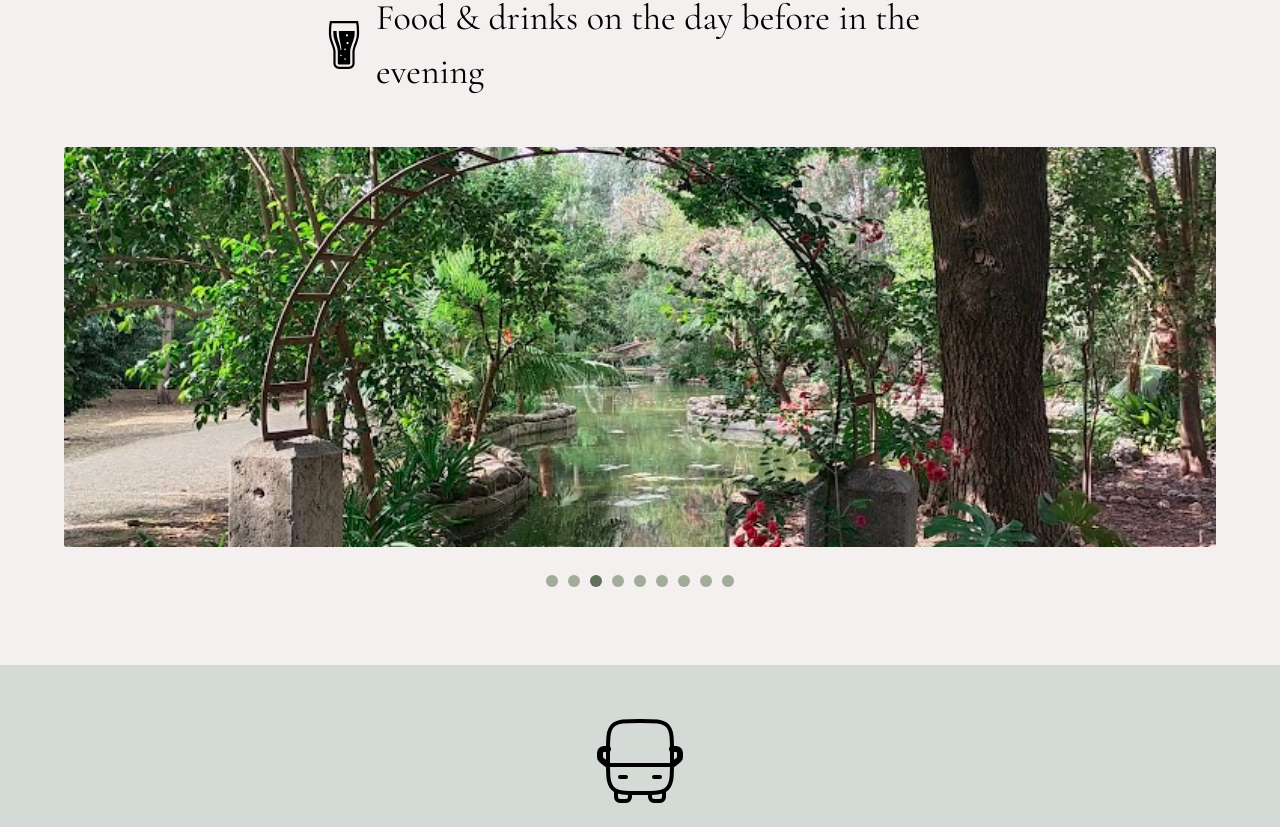
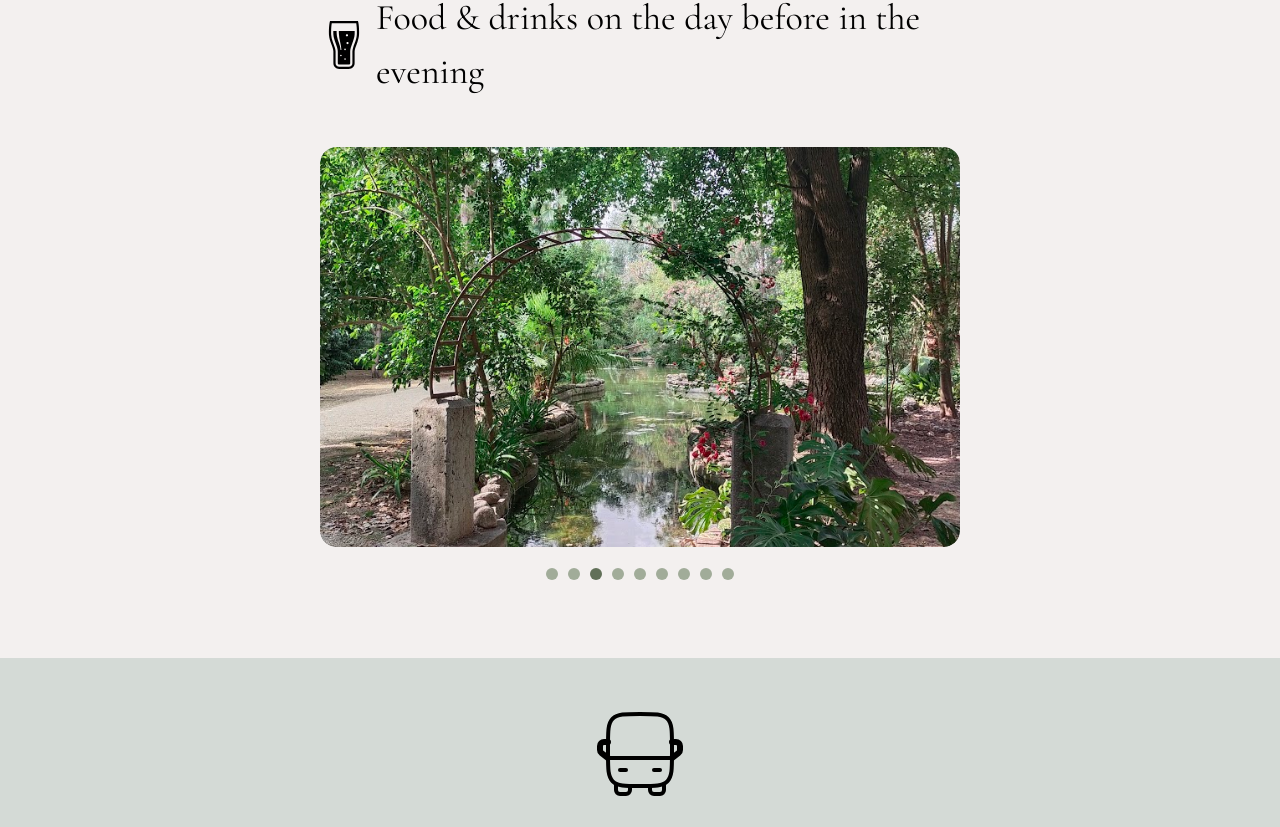
Before and after one commit to camilleri/web-boda, a React (Vite) app: page / in a window 1280 px wide. Shown: the part 1293-2120 px from the top of the page. Built offline with nearby package versions, Linux system fonts and the light colour scheme.

Commit message:
Final styles

```diff
--- a/src/FooterSection.tsx
+++ b/src/FooterSection.tsx
@@ -1,10 +1,7 @@
 import styled from "styled-components";
 import Section from "./style_components/Section";
 import Text from "./style_components/Text";
-import {
-  colorOlive,
-  outerSectionSpacer,
-} from "./style_components/constants";
+import { colorOlive, outerSectionSpacer } from "./style_components/constants";
 import FlexContainer from "./style_components/FlexContainer";
 import Spacer from "./style_components/Spacer";
 import { Trans, useTranslation } from "react-i18next";
@@ -12,8 +9,8 @@ import useIsMobile from "./hooks/useIsMobile";
 
 const LogoImage = styled.img`
   background-position: center top; /* Horizontally and vertically center */
-  height: 60px;
-  width: 60px;
+  height: 100%;
+  width: 72px;
   object-fit: contain;
 
   /* Adjust for smaller screens (mobile) */
@@ -31,7 +28,7 @@ const StyledA = styled.a`
     font-size: 1.5vh;
   }
 
-   &:hover {
+  &:hover {
     transform: scale(1.05);
   }
 `;
@@ -48,28 +45,28 @@ const VerticalSeparation = styled.div`
   height: 2vh;
   margin-top: 4px;
   @media (max-width: 768px) {
-      margin-top: 3px;
-      height: 1.5vh;
-
+    margin-top: 3px;
+    height: 1.5vh;
   }
-`
+`;
 
 type Props = {
   backgroundColor: string;
 };
 function FooterSection(props: Props) {
   useTranslation();
-  const isMobile = useIsMobile()
+  const isMobile = useIsMobile();
 
   return (
     <Section backgroundColor={props.backgroundColor}>
       <Footer>
-
         <Spacer top="0.5em" bottom="0.5em" left="16px" right="16px">
-          <FlexContainer
-            width="100%"
-            justifyContent="space-between">
-            <FlexContainer justifyContent={isMobile ? "space-between" : "flex-start"} width="100%">
+          <FlexContainer width="100%" justifyContent="space-between">
+            <FlexContainer
+              justifyContent={isMobile ? "space-between" : "flex-start"}
+              width="100%"
+              alignItems="center"
+            >
               <Spacer top={outerSectionSpacer} />
               <Text
                 fontFamily="Roboto Flex, sans-serif"
@@ -79,11 +76,21 @@ function FooterSection(props: Props) {
               >
                 <Trans i18nKey="footer_designed" />
                 <FlexContainer alignContent="center">
-                  <StyledA href='https://www.linkedin.com/in/maria-marco-terraes-9148b54b/' target='_blank'>Maria</StyledA>
+                  <StyledA
+                    href="https://www.linkedin.com/in/maria-marco-terraes-9148b54b/"
+                    target="_blank"
+                  >
+                    Maria
+                  </StyledA>
                   <Spacer left="0.5em" right="0.5em">
                     <VerticalSeparation />
                   </Spacer>
-                  <StyledA href='https://www.linkedin.com/in/david-palacios-piqueres-a3386835/' target='_blank'>David</StyledA>
+                  <StyledA
+                    href="https://www.linkedin.com/in/david-palacios-piqueres-a3386835/"
+                    target="_blank"
+                  >
+                    David
+                  </StyledA>
                 </FlexContainer>
               </Text>
               <Spacer left="2em" mobileLeft="1em" />
@@ -95,19 +102,34 @@ function FooterSection(props: Props) {
               >
                 <Trans i18nKey="footer_aknowledgement" />
                 <FlexContainer alignContent="center">
-                  <StyledA href='https://www.instagram.com/anaiestudio/' target='_blank'>anai estudio</StyledA>
+                  <StyledA
+                    href="https://www.instagram.com/anaiestudio/"
+                    target="_blank"
+                  >
+                    anai estudio
+                  </StyledA>
                   <Spacer left="0.5em" right="0.5em">
                     <VerticalSeparation />
                   </Spacer>
-                  <StyledA href='https://www.instagram.com/frankeywood/' target='_blank'>Fran Nicolás</StyledA>
+                  <StyledA
+                    href="https://www.instagram.com/frankeywood/"
+                    target="_blank"
+                  >
+                    Fran Nicolás
+                  </StyledA>
                 </FlexContainer>
               </Text>
             </FlexContainer>
-            {!isMobile && <LogoImage src="/favicon.svg" />}
+
+            {!isMobile && (
+              <FlexContainer alignContent="center">
+                <LogoImage src="/favicon.svg" />
+              </FlexContainer>
+            )}
           </FlexContainer>
         </Spacer>
       </Footer>
-    </Section >
+    </Section>
   );
 }
 
--- a/src/carrousel/SimpleCarousel.css
+++ b/src/carrousel/SimpleCarousel.css
@@ -54,3 +54,15 @@
 .slick-next {
   display: none !important;
 }
+
+.slick-slide {
+  div {
+    display: block !important;
+    border-radius: 16px;
+  }
+}
+
+.slick-list {
+  overflow: hidden;
+  border-radius: 16px;
+}
--- a/src/carrousel/SimpleCarousel.tsx
+++ b/src/carrousel/SimpleCarousel.tsx
@@ -3,22 +3,6 @@ import Slider from "react-slick";
 // import "slick-carousel/slick/slick-theme.css";
 import "./SimpleCarousel.css";
 import styled from "styled-components";
-
-
-const SimpleCarousel = () => {
-  const settings = {
-    dots: true,          // Enable dots
-    infinite: true,      // Infinite scrolling
-    speed: 500,          // Transition speed
-    slidesToShow: 1,     // Show one slide at a time
-    slidesToScroll: 1,   // Scroll one slide at a time
-    autoplay: true,      // Enable autoplay
-    autoplaySpeed: 3000, // Autoplay speed
-    arrows: false,       // Disable arrows
-    centerMode: false,   // Make sure centerMode is not enabled (can cause issues with multiple active dots)
-    focusOnSelect: true, // Ensure focus on selecting a dot
-    dotsClass: "custom-dots",
-  };
 
 const images = [
   "./monasteri/mon-1.jpg",
@@ -32,13 +16,11 @@ const SimpleCarousel = () => {
   "./monasteri/mon-9.jpg",
 ];
 
-
-
 const CarouselImage = styled.img`
   width: 100%;
-   border-radius: 3px;
   height: 50vh;
   object-fit: cover;
+  display: block;
   @media (max-width: 768px) {
     height: 30vh;
     background-position: center top; /* Horizontally and vertically center */
@@ -46,20 +28,40 @@ const SimpleCarousel = () => {
 `;
 
 const CarouselStyle = styled.div`
+  width: 50%;
+  margin: auto;
+
+  @media (max-width: 768px) {
     width: 90%;
-  margin: auto;
+  }
 `;
+
+const ImageContainer = styled.div`
+  overflow: hidden;
+`;
+
+const SimpleCarousel = () => {
+  const settings = {
+    dots: true, // Enable dots
+    infinite: true, // Infinite scrolling
+    speed: 500, // Transition speed
+    slidesToShow: 1, // Show one slide at a time
+    slidesToScroll: 1, // Scroll one slide at a time
+    autoplay: true, // Enable autoplay
+    autoplaySpeed: 3000, // Autoplay speed
+    arrows: false, // Disable arrows
+    centerMode: false, // Make sure centerMode is not enabled (can cause issues with multiple active dots)
+    focusOnSelect: true, // Ensure focus on selecting a dot
+    dotsClass: "custom-dots",
+  };
 
   return (
     <CarouselStyle>
       <Slider {...settings}>
         {images.map((img, index) => (
-          <div key={index} style={{ overflow: "hidden" }}>
-            <CarouselImage
-              src={img}
-              alt={`Slide ${index + 1}`}
-            />
-          </div>
+          <ImageContainer key={index}>
+            <CarouselImage src={img} alt={`Slide ${index + 1}`} />
+          </ImageContainer>
         ))}
       </Slider>
     </CarouselStyle>
--- a/src/countdown/CountdownElement.tsx
+++ b/src/countdown/CountdownElement.tsx
@@ -1,7 +1,7 @@
 import { Trans } from "react-i18next";
 import Text from "../style_components/Text";
 import FlexContainer from "../style_components/FlexContainer";
-import { colorOlive } from "../style_components/constants";
+import { colorDarkGreen } from "../style_components/constants";
 
 type LanguageProps = {
   count: number;
@@ -16,7 +16,7 @@ function CountdownElement(props: LanguageProps) {
           fontSize="3em"
           fontSizeMobile="5vw"
           textAlign="center"
-          color={colorOlive}
+          color={colorDarkGreen}
           width="2em"
         >
           {props.count}
@@ -26,7 +26,7 @@ function CountdownElement(props: LanguageProps) {
           fontSizeMobile="3vw"
           textAlign="center"
           fontWeight="600"
-          color={colorOlive}
+          color={colorDarkGreen}
         >
           <Trans i18nKey={props.textKey} />
         </Text>
--- a/src/locales/en.ts
+++ b/src/locales/en.ts
@@ -29,8 +29,8 @@ const en = {
     home: "Home",
     prewedding: "Food & drinks on the day before in the evening",
     prewedding_title: "Pre-wedding",
-    footer_designed: "Designed & developed by <a href='https://www.linkedin.com/in/maria-marco-terraes-9148b54b/' target='_blank'>Maria</a> & <a href='https://www.linkedin.com/in/david-palacios-piqueres-a3386835/' target='_blank'>David</a>",
-    footer_aknowledgement: "Special thanks",
+    footer_designed: "Designed and developed by",
+    footer_aknowledgement: "Special thanks to",
   },
 };
 
--- a/src/style_components/Picture.tsx
+++ b/src/style_components/Picture.tsx
@@ -6,19 +6,19 @@ type PictureProps = {
 
 const PictureStyle = styled.div<PictureProps>`
   background: ${(props) => props.background};
-  height: 30vh;
+  height: 60vh;
   background-size: cover;
   width: 100%;
   background-position: center center;
   object-fit: contain;
-`
+
+  @media (max-width: 768px) {
+    height: 30vh;
+  }
+`;
 
 function PictureSection(props: PictureProps) {
-  return (
-    <PictureStyle
-      background={props.background}
-    />
-  );
+  return <PictureStyle background={props.background} />;
 }
 
 export default PictureSection;
```
Also changed, not shown: public/favicon.svg, public/logo_circular_color.svg. Lines whose indentation alone changed are shown as unchanged.
